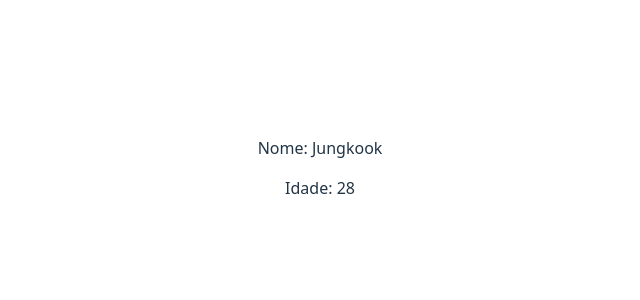
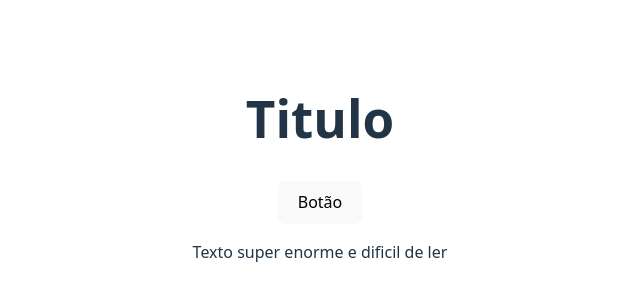
Before and after one commit to becsnr/react, a React (Vite) app: page / in a window 1280 px wide. Shown: the part 232-532 px from the top of the page, without its empty margins (320-960 px from the left). Built offline with nearby package versions, Linux system fonts and the light colour scheme.

Commit message:
children

```diff
--- a/src/App.jsx
+++ b/src/App.jsx
@@ -1,11 +1,11 @@
 import './App.css'
 import Aula08 from './aulas/Aula08'
-import Ex017 from './exercicios/ex017/Ex017'
+import Ex018 from './exercicios/ex018/Ex018'
 
 function App() {
   return (
     // <Aula08 />
-    <Ex017 />
+    <Ex018 />
   )
 }
 
--- /dev/null
+++ b/src/exercicios/ex018/Card.jsx
@@ -0,0 +1,9 @@
+function Card({children}) {
+    return (
+        <>
+            {children}
+        </>
+    )
+}
+
+export default Card
--- /dev/null
+++ b/src/exercicios/ex018/Ex018.jsx
@@ -0,0 +1,17 @@
+// Objetivo: entender children
+// Crie um Card
+// Dentro dele coloque: um título, um botão, um texto
+
+import Card from "./Card";
+
+function Ex018() {
+    return (
+        <Card>
+            <h1>Titulo</h1>
+            <button type="button">Botão</button>
+            <p>Texto super enorme e dificil de ler</p>
+        </Card>
+    )
+}
+
+export default Ex018
```
